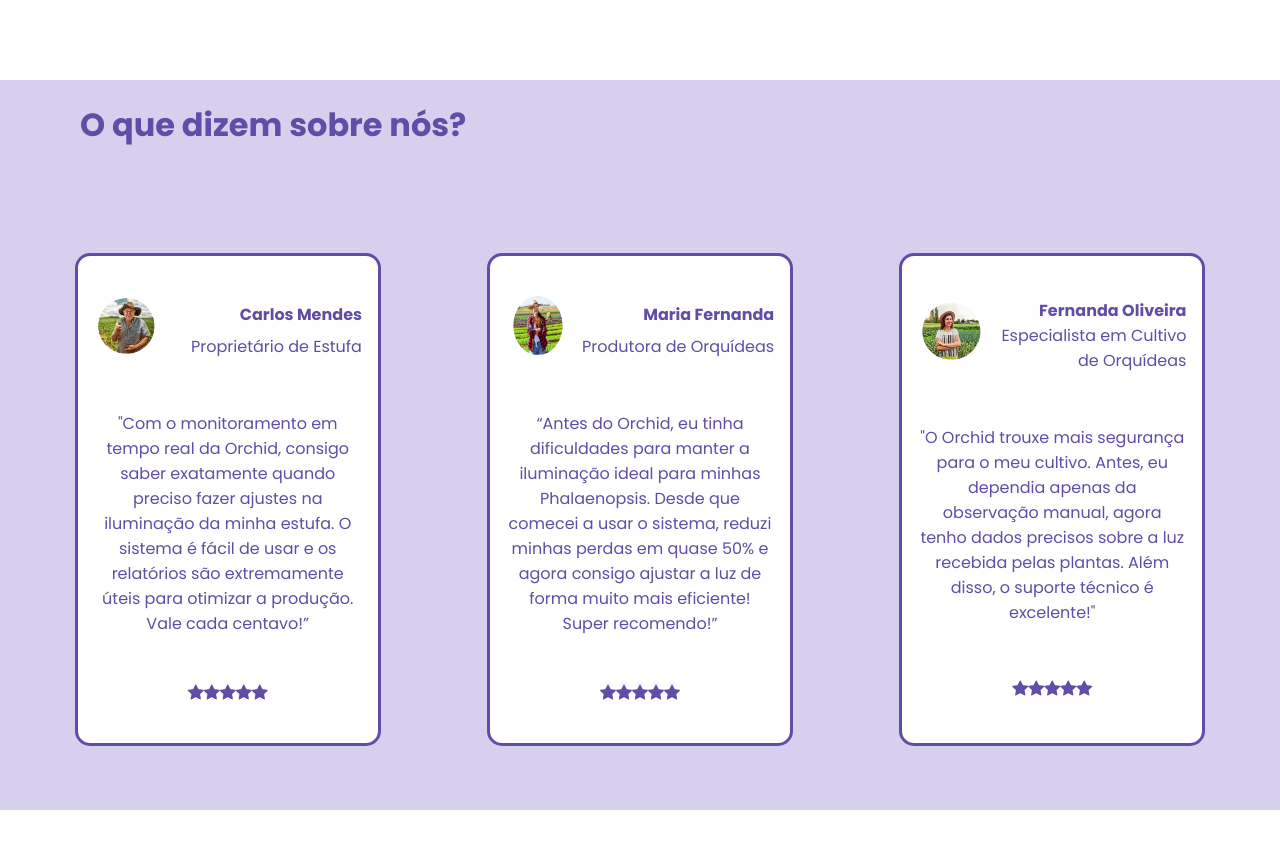
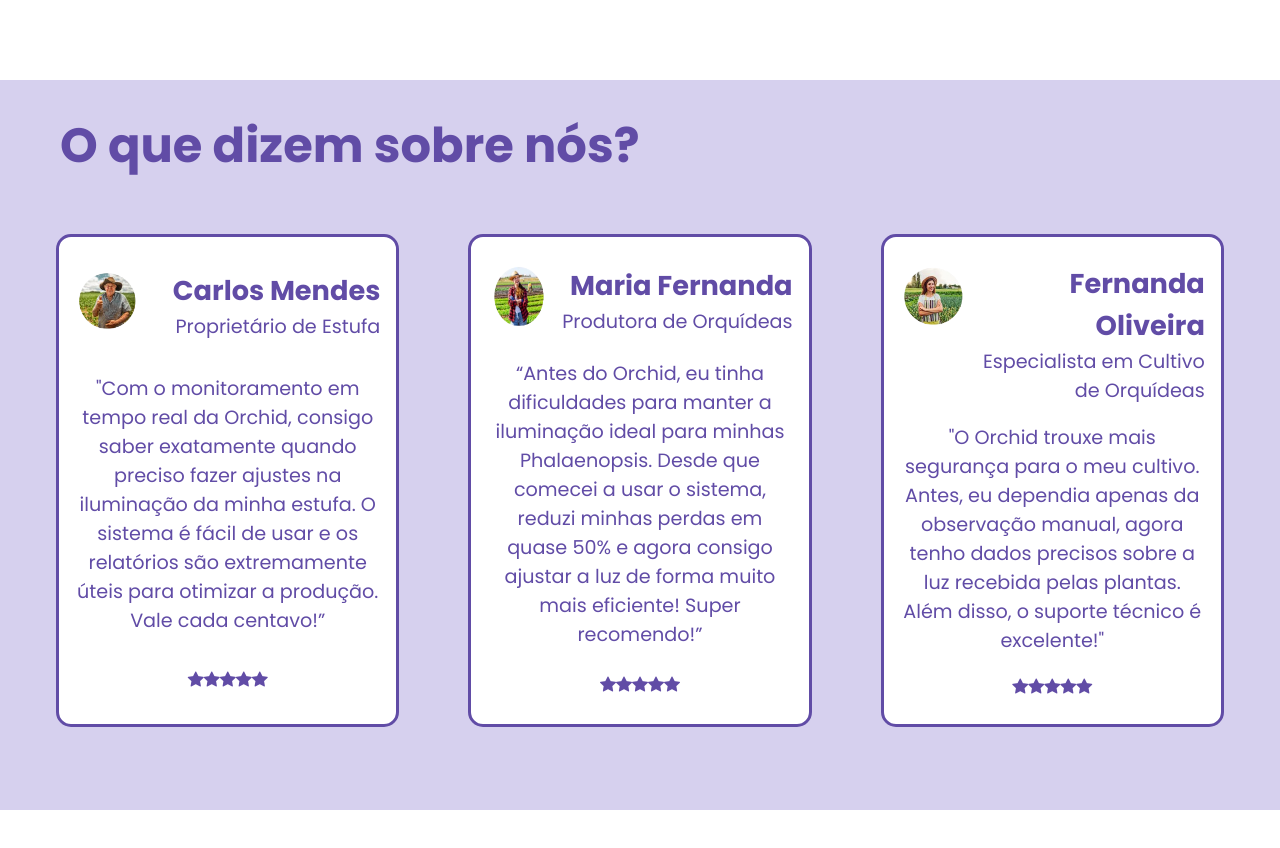
Before and after one commit to GRUPO-PI-06/Site-Institucional, a plain HTML site: page site Orchid/index.html in a window 1280 px wide. Shown: the part 1434-2282 px from the top of the page. Drawn offline with nearby package versions, Linux system fonts and the light colour scheme.

Commit message:
Alterações na tela 3 da página home
Aumento da fonte, alteração das fotos e aumento das mesmas

```diff
--- a/site Orchid/assets/css/css_index.css
+++ b/site Orchid/assets/css/css_index.css
@@ -269,13 +269,11 @@
     margin-top: 80px;
 }
 .tittlePG3{
-    width: 100%;
-    height: 20%;
-    padding: 1.3rem 0 0.2rem 5rem;
+    padding: 30px 0px 25px 60px ;
 }
 .tittlePG3 h1{
     color: var(--roxo);
-    font-size: 2rem;
+    font-size: 3rem;
 }
 .boxComentariosPG3{
     width: 100%;
@@ -287,7 +285,7 @@
     align-items: center;
 }
 .boxcardPG3{
-    width: 25%;
+    width: 28%;
     height: 100%;
     padding: 1rem;
     border: 3px solid var(--roxo);
@@ -312,6 +310,7 @@
 .infoCardPG3 .nameSpan{
     font-weight: bolder;
     color: var(--roxo);
+    font-size: 1.7rem;
 }
 .starsCard{
     display: flex;
@@ -325,6 +324,7 @@
     color: var(--roxo);
     width: 100%;
     text-align: end;
+    font-size: 1.2rem;
 }
 .textCardPG3{
     width: 100%;
@@ -336,9 +336,16 @@
     text-align: center;
     word-wrap: break-word;
     color: var(--roxo);
+    font-size: 1.2rem;
 }
 .starsCard span{
     color: var(--roxo);
+}
+
+.starsCard i{
+    color: var(--roxo);
+    height: 150px;
+    width: 100px;
 }
 
 /*BANNER DO SIMULADOR*/
```
